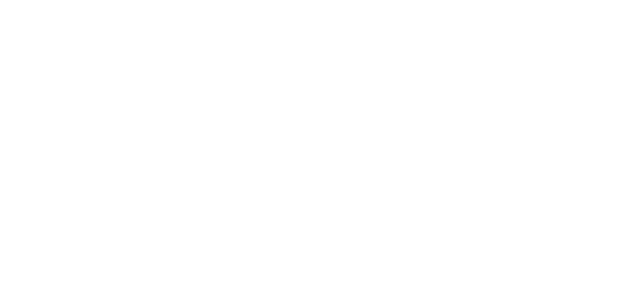
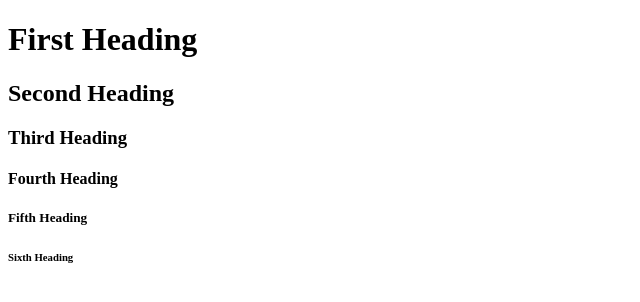
Before and after one commit to reincoon/Udemy-Complete-WebDev-Course-2022, a plain HTML site: page Complete WebDev Course 2022/HTML/headings.html in a window 1280 px wide. Shown: the whole page, without its empty margins (0-640 px from the left). Drawn offline with Linux system fonts and the light colour scheme.

Commit message:
Update headings.html

```diff
--- a/Complete WebDev Course 2022/HTML/headings.html
+++ b/Complete WebDev Course 2022/HTML/headings.html
@@ -6,6 +6,11 @@
         <title>Headings</title>
     </head>
     <body>
-
+        <h1>First Heading</h1>
+        <h2>Second Heading</h2>
+        <h3>Third Heading</h3>
+        <h4>Fourth Heading</h4>
+        <h5>Fifth Heading</h5>
+        <h6>Sixth Heading</h6>
     </body>
 </html>
```
